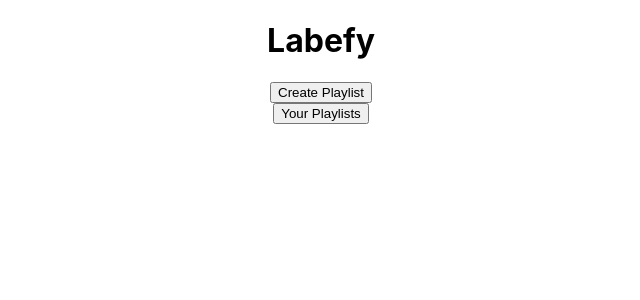
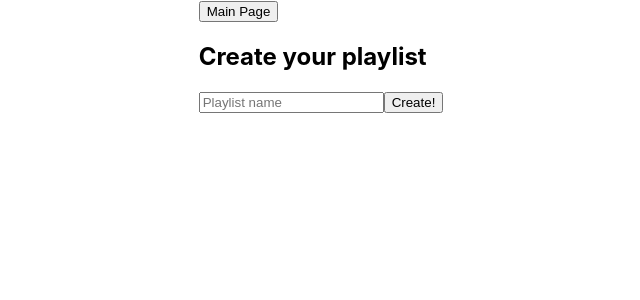
Before and after one commit to future4code/Igor-Artagnan, a React (Create React App) app in the folder semana7/labefy/labefy/: page / in a window 1280 px wide. Both pictures are taken after a click on the button "Create Playlist". Shown: the top 300 px of the page, without its empty margins (319-959 px from the left). Built offline with nearby package versions, Linux system fonts and the light colour scheme.

Commit message:
Criação de dois novos componentes com interação entre eles.

```diff
--- a/semana7/labefy/labefy/src/App.js
+++ b/semana7/labefy/labefy/src/App.js
@@ -1,6 +1,7 @@
 import React from 'react'
 import styled from 'styled-components'
 import CreatePlaylist from './components/CreatePlaylist'
+import Labefy from './components/Labefy'
 
 const MainContainer = styled.div`
 display: flex;
@@ -11,20 +12,20 @@ align-items: center;
 `
 
 
-export default class Labefy extends React.Component {
+export default class App extends React.Component {
 
   state = {
 
-    page: 'playlist'
+    page: 'labefy'
 
   }
 
   changePage = () => {
     switch (this.state.page) {
       case "labefy":
-        return <Labefy />
+        return <Labefy renderCreatePlaylist={this.renderCreatePlaylist} />
       case "playlist":
-        return <CreatePlaylist />
+        return <CreatePlaylist renderLabefy={this.renderLabefy} />
       default:
         return <div>Page not found :/</div>
     }
@@ -34,17 +35,16 @@ export default class Labefy extends React.Component {
     this.setState({page: 'playlist'})
   }
 
+  renderLabefy = () => {
+    this.setState({page: 'labefy'})
+  }
+
   render() {
 
     return (
       <MainContainer>
 
-        <h1>Labefy</h1>
-        <button onClick={this.renderCreatePlaylist}>Create Playlist</button>
-        <button>Your Playlists</button>
-
-        {this.changePage}
-
+      {this.changePage()}
 
 
       </MainContainer>
--- a/semana7/labefy/labefy/src/components/CreatePlaylist.js
+++ b/semana7/labefy/labefy/src/components/CreatePlaylist.js
@@ -4,10 +4,18 @@ import axios from 'axios'
 
 export default class CreatePlaylist extends React.Component {
 
+    state = {
+        playlistName: ''
+    }
+
+
+
     render(){
 
         return(
             <div>
+                    <button onClick={this.props.renderLabefy}>Main Page</button>
+
                 <h2>Create your playlist</h2>
                 <input placeholder='Playlist name'/>
                 <button>Create!</button>
--- /dev/null
+++ b/semana7/labefy/labefy/src/components/Labefy.js
@@ -0,0 +1,39 @@
+import React from 'react'
+import styled from 'styled-components'
+
+
+const MainContainer = styled.div`
+display: flex;
+flex-direction: column;
+margin:auto;
+align-items: center;
+
+`
+
+
+export default class App extends React.Component {
+
+
+  render() {
+
+    return (
+      <MainContainer>
+
+        <h1>Labefy</h1>
+        <button onClick={this.props.renderCreatePlaylist}>Create Playlist</button>
+        <button>Your Playlists</button>
+
+        {this.changePage}
+
+
+
+      </MainContainer>
+
+
+    )
+  }
+
+
+
+
+}
```
